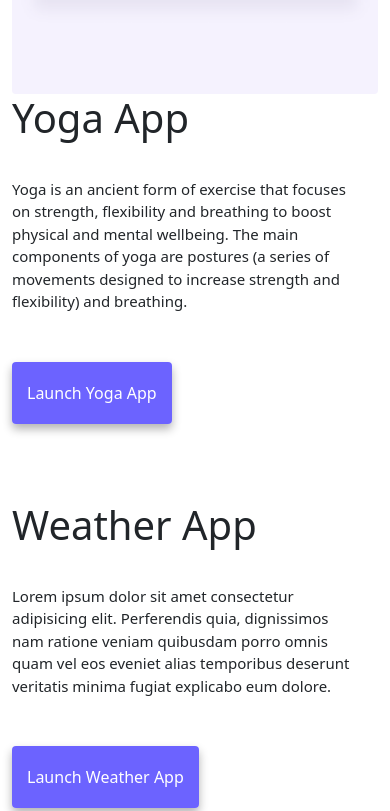
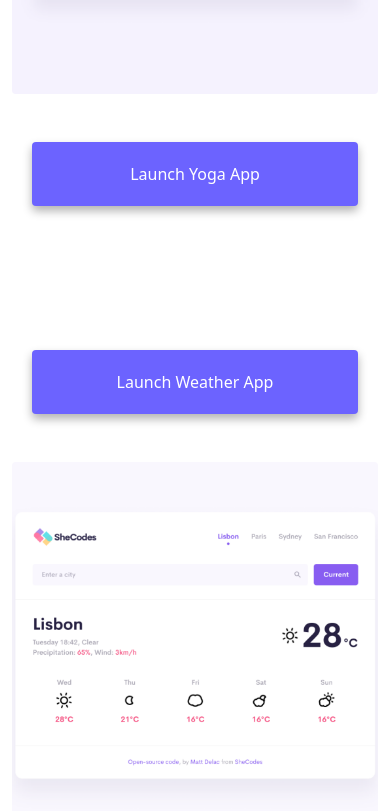
Before and after one commit to saracorreaprata/Portfolio-She-Codes-Workshop, a plain HTML site: page index.html in a window 390 px wide. Shown: the part 896-1707 px from the top of the page. Drawn offline with nearby package versions, Linux system fonts and the light colour scheme.

Commit message:
added css media queries

```diff
--- a/index.html
+++ b/index.html
@@ -65,8 +65,8 @@
           <img src="images/yoga.png" alt="yoga app" class="image-fluid rounded">
         </div>
         <div class="col-sm-6">
-          <h2 class="app-tittle mb-3"> Yoga App </h2>
-          <p class="app-description">Yoga is an ancient form of exercise that focuses on strength, flexibility and breathing to boost physical and mental wellbeing. The main components of yoga are postures (a series of movements designed to increase strength and flexibility) and breathing.</p>
+          <h2 class="app-tittle mb-3 d-none d-sm-block"> Yoga App </h2>
+          <p class="app-description d-none d-sm-block">Yoga is an ancient form of exercise that focuses on strength, flexibility and breathing to boost physical and mental wellbeing. The main components of yoga are postures (a series of movements designed to increase strength and flexibility) and breathing.</p>
           <div class="mt-5">
           <a href="#" class="app-link"> Launch Yoga App</a>
           </div>
@@ -76,8 +76,8 @@
     </br>
       <div class="row mt-5">
           <div class="col-sm-6">
-              <h2 class="app-tittle mb-3"> Weather App </h2>
-              <p class="app-description">Lorem ipsum dolor sit amet consectetur adipisicing elit. Perferendis quia, dignissimos nam ratione veniam quibusdam porro omnis quam vel eos eveniet alias temporibus deserunt veritatis minima fugiat explicabo eum dolore.</p>
+              <h2 class="app-tittle mb-3 d-none d-sm-block"> Weather App </h2>
+              <p class="app-description d-none d-sm-block">Lorem ipsum dolor sit amet consectetur adipisicing elit. Perferendis quia, dignissimos nam ratione veniam quibusdam porro omnis quam vel eos eveniet alias temporibus deserunt veritatis minima fugiat explicabo eum dolore.</p>
               <div class="mb-5 mt-5">
               <a href="#" class="app-link"> Launch Weather App</a>
               </div>
@@ -93,8 +93,8 @@
             <img src="images/yogurt.png" alt="greek yogurt" class="image-fluid rounded">
           </div>
           <div class="col-sm-6">
-            <h2 class="app-tittle mb-3"> Yogurt App </h2>
-            <p class="app-description">Lorem ipsum dolor sit amet consectetur adipisicing elit. Perferendis quia, dignissimos nam ratione veniam quibusdam porro omnis quam vel eos eveniet alias temporibus deserunt veritatis minima fugiat explicabo eum dolore.</p>
+            <h2 class="app-tittle mb-3 d-none d-sm-block"> Yogurt App </h2>
+            <p class="app-description d-none d-sm-block">Lorem ipsum dolor sit amet consectetur adipisicing elit. Perferendis quia, dignissimos nam ratione veniam quibusdam porro omnis quam vel eos eveniet alias temporibus deserunt veritatis minima fugiat explicabo eum dolore.</p>
             <div class="mt-5">
             <a href="#" class="app-link"> Launch Yogurt App</a>
             </div>
--- a/src/style.css
+++ b/src/style.css
@@ -116,3 +116,11 @@
     text-decoration: none;
     color: white;
   }
+
+  @media (max-width: 576px){
+    .app-link {
+    display: block;
+    text-align: center;
+    margin: 0 20px;
+}
+  }
```
